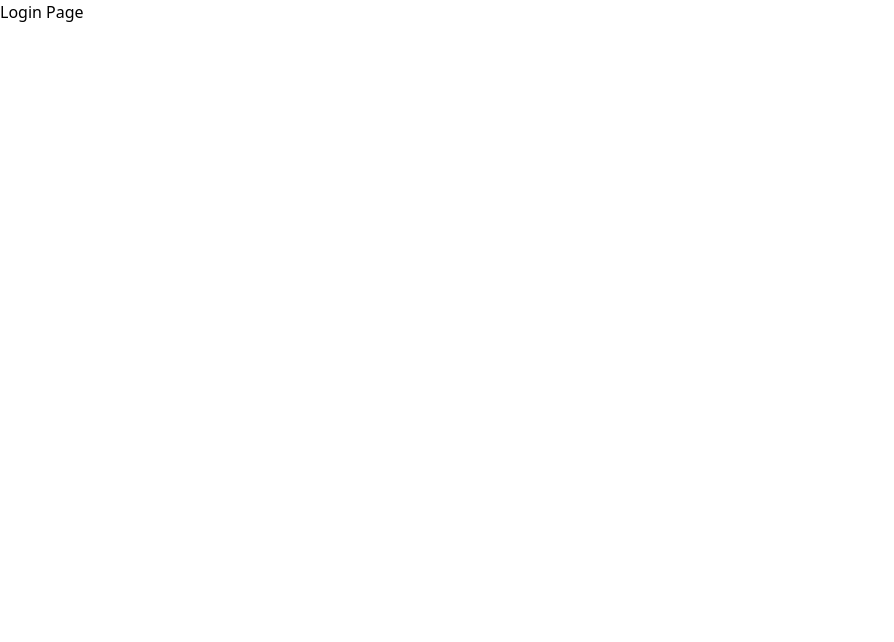
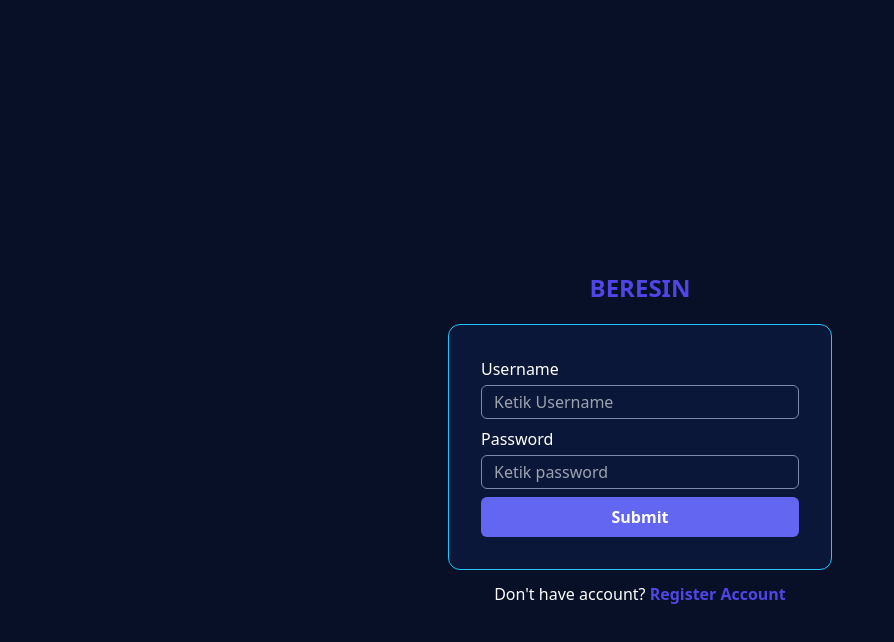
Before and after one commit to mubasyir19/Beresin, a Next.js app: page / in a window 1280 px wide. Shown: the top 642 px of the page, without its empty margins (0-894 px from the left). Built offline with nearby package versions, Linux system fonts and the light colour scheme.

Commit message:
update: home login

```diff
--- a/src/app/(home)/page.tsx
+++ b/src/app/(home)/page.tsx
@@ -1,7 +1,37 @@
+import InputField from "@/components/molecules/InputField";
+import Link from "next/link";
+
 export default function Home() {
   return (
-    <div className=''>
-      <h1>Login Page</h1>
+    <div className="flex h-screen w-full items-center justify-center bg-dark-blue">
+      <div className="size-64 w-96">
+        <h1 className="text-center text-2xl font-bold uppercase text-indigo-600">
+          Beresin
+        </h1>
+        <form className="mt-5 flex w-full flex-col gap-2 rounded-xl border border-secondary-3 bg-secondary-1 p-8">
+          <InputField
+            type="text"
+            label="Username"
+            placeholder="Ketik Username"
+            name="username"
+          />
+          <InputField
+            type="password"
+            label="Password"
+            placeholder="Ketik password"
+            name="password"
+          />
+          <button className="w-full rounded-md bg-indigo-500 px-4 py-2 text-center text-base font-semibold text-white hover:bg-indigo-600">
+            Submit
+          </button>
+        </form>
+        <p className="mt-3 text-center text-base text-white">
+          Don&apos;t have account?{" "}
+          <Link href="#" className="font-semibold text-indigo-600">
+            Register Account
+          </Link>
+        </p>
+      </div>
     </div>
   );
 }
```
